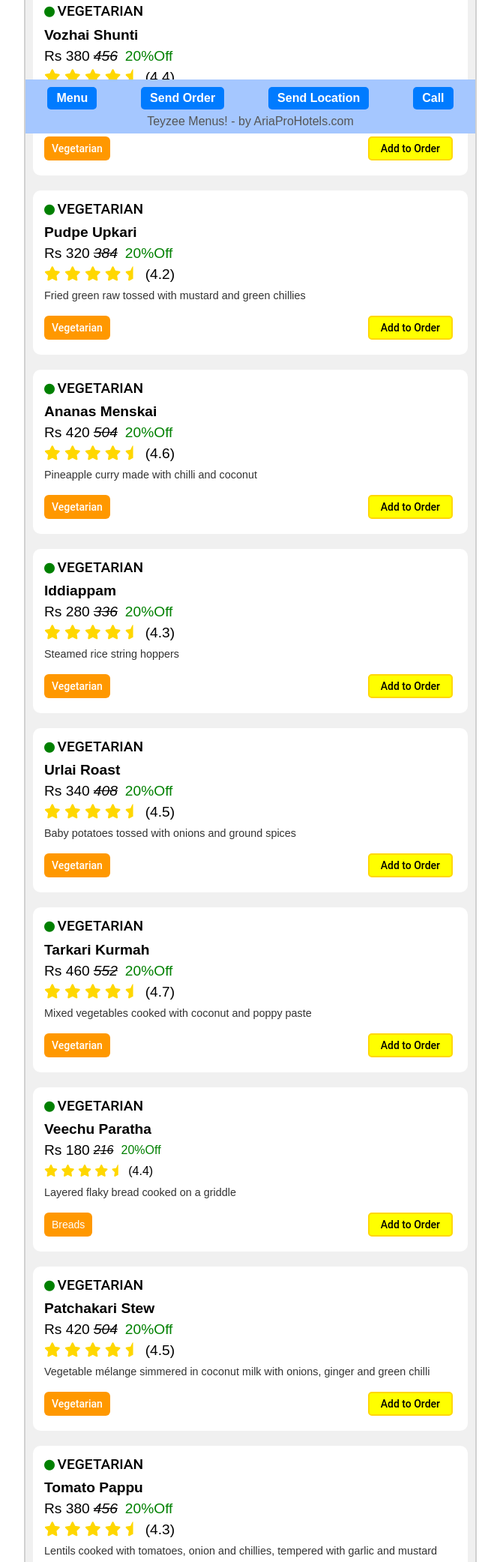
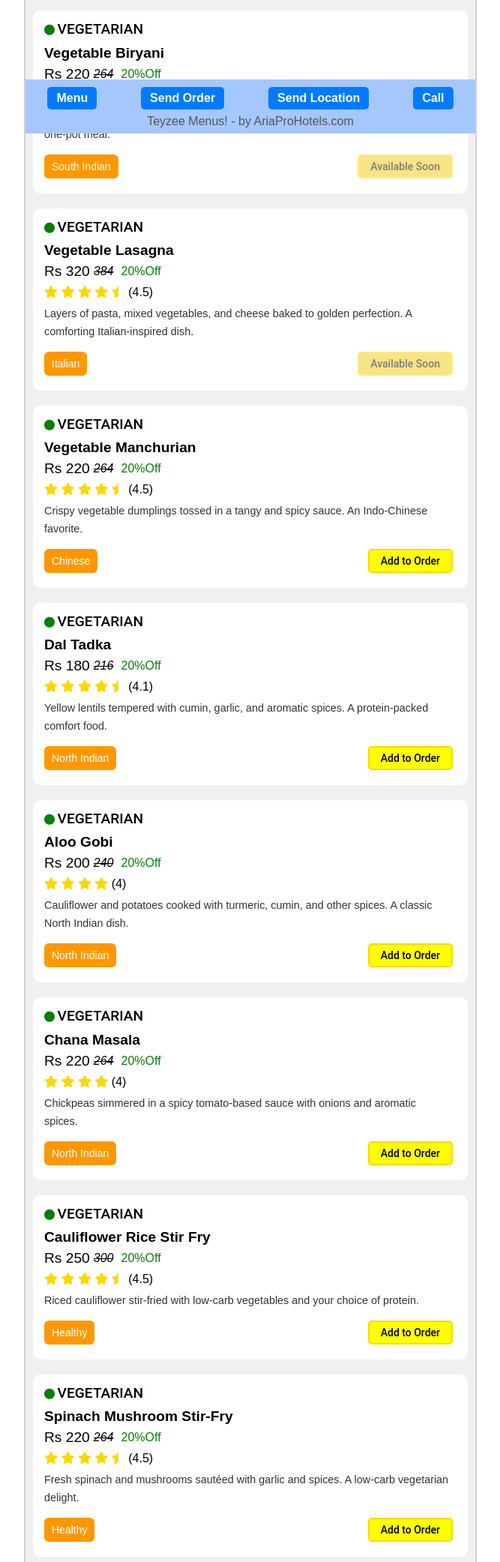
Before and after one commit to kalltrip/gold, a plain HTML site: page index.html in a window 1280 px wide. Shown: the part 622-2705 px from the top of the page at 75% size, without its empty margins (306-973 px from the left). Drawn offline with Linux system fonts and the light colour scheme.

Commit message:
Add files via upload

```diff
--- a/index.html
+++ b/index.html
@@ -258,7 +258,7 @@
     }
     function updateTheme() {
     const currentHour = new Date().getHours();
-    const isLightMode = currentHour >= 7 && currentHour < 14; // 7 AM to 7 PM
+    const isLightMode = currentHour >= 7 && currentHour < 19; // 7 AM to 7 PM
 
     document.body.classList.toggle("light-mode", isLightMode);
     document.body.classList.toggle("dark-mode", !isLightMode);
--- a/menu.js
+++ b/menu.js
@@ -52,7 +52,7 @@ function populateMenu(data, containerId) {
                     <p class="dish-description"
                         data-full="${fullDesc}"
                         data-short="${shortDesc}">
-                        ${window.innerWidth < 480 ? shortDesc + ' <span class="read-more" style="color: wheat; cursor: pointer;">Read More</span>' : fullDesc}
+                        ${window.innerWidth < 480 ? shortDesc + ' <span class="read-more" style="color: #31B404; cursor: pointer;">Read More</span>' : fullDesc}
                     </p>
                 </div>
             </div>
@@ -98,13 +98,13 @@ function handleReadMore() {
         let shortText = desc.getAttribute("data-short");
         let fullText = desc.getAttribute("data-full");
 
-        desc.innerHTML = shortText + ' <span class="read-more" style="color: wheat; cursor: pointer;">Read More</span>';
+        desc.innerHTML = shortText + ' <span class="read-more" style="color: #31B404; cursor: pointer;">Read More</span>';
 
         desc.addEventListener("click", function (event) {
             if (event.target.classList.contains("read-more")) {
-                desc.innerHTML = fullText + ' <span class="read-less" style="color: wheat; cursor: pointer;">Read Less</span>';
+                desc.innerHTML = fullText + ' <span class="read-less" style="color: #31B404; cursor: pointer;">Read Less</span>';
             } else if (event.target.classList.contains("read-less")) {
-                desc.innerHTML = shortText + ' <span class="read-more" style="color: wheat; cursor: pointer;">Read More</span>';
+                desc.innerHTML = shortText + ' <span class="read-more" style="color: #31B404; cursor: pointer;">Read More</span>';
             }
         });
     });
@@ -118,7 +118,7 @@ function handleResize() {
         if (window.innerWidth >= 480) {
             desc.innerHTML = fullText;
         } else {
-            desc.innerHTML = shortText + ' <span class="read-more" style="color: wheat; cursor: pointer;">Read More</span>';
+            desc.innerHTML = shortText + ' <span class="read-more" style="color: #31B404; cursor: pointer;">Read More</span>';
             handleReadMore();
         }
     });
--- a/styles.css
+++ b/styles.css
@@ -445,7 +445,7 @@ font-weight: bold;
 }
 
 .category-nav button:hover {
-    background-color: #fbe9ce;
+    background-color: #007bff;
     font-size: 1.0rem;
 }
 
@@ -491,7 +491,7 @@ font-weight: bold;
         position: sticky;
         top: 70px;
         /* Adjust to match .restaurant-info height */
-        background-color: #fff;
+        background-color:#ffffff;
         padding: 3px 0px;
         /* display: flex; */
     }
--- a/veg.json
+++ b/veg.json
@@ -1,324 +1,146 @@
 [
   {
-    "id": "101",
-    "name": "Dakshin Vishesha",
-    "serving": "Per serve",
-    "price": 450,
+    "id": "1001",
+    "name": "Paneer Tikka",
+    "serving": "Serves 2 adults",
+    "price": 250,
+    "orignal": "",
     "offer": "20%Off",
     "rating": 4.5,
-    "calories": 320,
-    "description": "Dry appalam of mini appai from Iyer's trolley, accompanied with array of chutneys & appalam basket",
-    "category": "Vegetarian",
+    "description": "Succulent cubes of paneer marinated in aromatic spices and grilled to perfection. A classic vegetarian delight.",
+    "category": "North Indian",
     "veg": true,
-    "startTime": 11,
+    "startTime": 12,
     "endTime": 23
   },
   {
-    "id": "102",
-    "name": "Vadai",
-    "serving": "Per serve",
-    "price": 350,
+    "id": "1002",
+    "name": "Palak Paneer",
+    "serving": "Serves 2 adults",
+    "price": 220,
     "offer": "20%Off",
-    "rating": 4.3,
-    "calories": 280,
-    "description": "Please ask your server for the special vadai of the day",
-    "category": "Vegetarian",
+    "rating": 4.7,
+    "description": "Creamy spinach curry with soft paneer cubes. A nutritious and flavorful North Indian favorite.",
+    "category": "North Indian",
     "veg": true,
-    "startTime": 11,
-    "endTime": 23
+    "startTime": 12,
+    "endTime": 19
   },
   {
-    "id": "103",
-    "name": "Vozhai Shunti",
-    "serving": "Per serve",
-    "price": 380,
-    "offer": "20%Off",
-    "rating": 4.4,
-    "calories": 350,
-    "description": "Deep fried corn Maasa dumpling accompanied with array of chutneys & appalam basket",
-    "category": "Vegetarian",
-    "veg": true,
-    "startTime": 11,
-    "endTime": 23
-  },
-  {
-    "id": "104",
-    "name": "Pudpe Upkari",
-    "serving": "Per serve",
-    "price": 320,
-    "offer": "20%Off",
-    "rating": 4.2,
-    "calories": 210,
-    "description": "Fried green raw tossed with mustard and green chillies",
-    "category": "Vegetarian",
-    "veg": true,
-    "startTime": 11,
-    "endTime": 23
-  },
-  {
-    "id": "105",
-    "name": "Ananas Menskai",
-    "serving": "Per serve",
-    "price": 420,
-    "offer": "20%Off",
-    "rating": 4.6,
-    "calories": 280,
-    "description": "Pineapple curry made with chilli and coconut",
-    "category": "Vegetarian",
-    "veg": true,
-    "startTime": 11,
-    "endTime": 23
-  },
-  {
-    "id": "106",
-    "name": "Iddiappam",
-    "serving": "Per serve",
-    "price": 280,
-    "offer": "20%Off",
-    "rating": 4.3,
-    "calories": 220,
-    "description": "Steamed rice string hoppers",
-    "category": "Vegetarian",
-    "veg": true,
-    "startTime": 11,
-    "endTime": 23
-  },
-  {
-    "id": "107",
-    "name": "Urlai Roast",
-    "serving": "Per serve",
-    "price": 340,
-    "offer": "20%Off",
-    "rating": 4.5,
-    "calories": 310,
-    "description": "Baby potatoes tossed with onions and ground spices",
-    "category": "Vegetarian",
-    "veg": true,
-    "startTime": 11,
-    "endTime": 23
-  },
-  {
-    "id": "108",
-    "name": "Tarkari Kurmah",
-    "serving": "Per serve",
-    "price": 460,
-    "offer": "20%Off",
-    "rating": 4.7,
-    "calories": 340,
-    "description": "Mixed vegetables cooked with coconut and poppy paste",
-    "category": "Vegetarian",
-    "veg": true,
-    "startTime": 11,
-    "endTime": 23
-  },
-  {
-    "id": "109",
-    "name": "Veechu Paratha",
-    "serving": "Per serve",
-    "price": 180,
-    "offer": "20%Off",
-    "rating": 4.4,
-    "calories": 320,
-    "description": "Layered flaky bread cooked on a griddle",
-    "category": "Breads",
-    "veg": true,
-    "startTime": 11,
-    "endTime": 23
-  },
-  {
-    "id": "110",
-    "name": "Patchakari Stew",
-    "serving": "Per serve",
-    "price": 420,
-    "offer": "20%Off",
-    "rating": 4.5,
-    "calories": 290,
-    "description": "Vegetable mélange simmered in coconut milk with onions, ginger and green chilli",
-    "category": "Vegetarian",
-    "veg": true,
-    "startTime": 11,
-    "endTime": 23
-  },
-  {
-    "id": "111",
-    "name": "Tomato Pappu",
-    "serving": "Per serve",
-    "price": 380,
-    "offer": "20%Off",
-    "rating": 4.3,
-    "calories": 260,
-    "description": "Lentils cooked with tomatoes, onion and chillies, tempered with garlic and mustard",
-    "category": "Vegetarian",
-    "veg": true,
-    "startTime": 11,
-    "endTime": 23
-  },
-  {
-    "id": "112",
-    "name": "Appam",
-    "serving": "Per serve",
-    "price": 160,
-    "offer": "20%Off",
-    "rating": 4.6,
-    "calories": 180,
-    "description": "A delicious soft centred, lace edged rice pancake",
-    "category": "Breads",
-    "veg": true,
-    "startTime": 11,
-    "endTime": 23
-  },
-  {
-    "id": "113",
-    "name": "Birinji Served with Patchadi",
-    "serving": "Per serve",
-    "price": 480,
-    "offer": "20%Off",
-    "rating": 4.7,
-    "calories": 450,
-    "description": "Mixed vegetable cooked with rice and whole spices",
-    "category": "Rice",
-    "veg": true,
-    "startTime": 11,
-    "endTime": 23
-  },
-  {
-    "id": "114",
-    "name": "Bisi Bela Bath",
-    "serving": "Per serve",
-    "price": 420,
-    "offer": "20%Off",
-    "rating": 4.6,
-    "calories": 380,
-    "description": "Rice and lentils cooked with vegetables and a mixture of ground spices",
-    "category": "Rice",
-    "veg": true,
-    "startTime": 11,
-    "endTime": 23
-  },
-  {
-    "id": "115",
-    "name": "Sambar",
-    "serving": "Per serve",
-    "price": 180,
-    "offer": "20%Off",
-    "rating": 4.5,
-    "calories": 150,
-    "description": "Spiced yellow lentil preparation",
-    "category": "Accompaniments",
-    "veg": true,
-    "startTime": 11,
-    "endTime": 23
-  },
-  {
-    "id": "116",
-    "name": "Rasam",
-    "serving": "Per serve",
-    "price": 160,
-    "offer": "20%Off",
-    "rating": 4.4,
-    "calories": 90,
-    "description": "Essence of tomato, tamarind and lentils with freshly ground spices",
-    "category": "Accompaniments",
-    "veg": true,
-    "startTime": 11,
-    "endTime": 23
-  },
-  {
-    "id": "117",
-    "name": "Curd",
-    "serving": "Per serve",
-    "price": 80,
-    "offer": "20%Off",
-    "rating": 4.2,
-    "calories": 120,
-    "description": "Fresh yogurt",
-    "category": "Accompaniments",
-    "veg": true,
-    "startTime": 11,
-    "endTime": 23
-  },
-  {
-    "id": "118",
-    "name": "Steamed Rice",
-    "serving": "Per serve",
-    "price": 150,
-    "offer": "20%Off",
-    "rating": 4.3,
-    "calories": 220,
-    "description": "Plain steamed rice",
-    "category": "Rice",
-    "veg": true,
-    "startTime": 11,
-    "endTime": 23
-  },
-  {
-    "id": "119",
-    "name": "Bagala Bhath",
-    "serving": "Per serve",
+    "id": "1003",
+    "name": "Vegetable Biryani",
+    "serving": "Serves 2 adults",
     "price": 220,
     "offer": "20%Off",
     "rating": 4.4,
-    "calories": 280,
-    "description": "Curd and rice tempered with mustard, red chillies and curry leaves",
-    "category": "Rice",
+    "description": "Fragrant basmati rice cooked with mixed vegetables and aromatic spices. A festive one-pot meal.",
+    "category": "South Indian",
     "veg": true,
-    "startTime": 11,
-    "endTime": 23
+    "startTime": 17,
+    "endTime": 24
   },
   {
-    "id": "120",
-    "name": "Kadal Patchee",
-    "serving": "Per serve",
+    "id": "1004",
+    "name": "Vegetable Lasagna",
+    "serving": "Serves 2 adults",
     "price": 320,
     "offer": "20%Off",
-    "rating": 4.8,
-    "calories": 380,
-    "description": "A frozen speciality of milk, khoya and pistachios",
-    "category": "Desserts",
+    "rating": 4.5,
+    "description": "Layers of pasta, mixed vegetables, and cheese baked to golden perfection. A comforting Italian-inspired dish.",
+    "category": "Italian",
     "veg": true,
-    "startTime": 11,
-    "endTime": 23
+    "startTime": 17,
+    "endTime": 24
   },
   {
-    "id": "121",
-    "name": "Badam Halwa",
-    "serving": "Per serve",
-    "price": 350,
+    "id": "1005",
+    "name": "Vegetable Manchurian",
+    "serving": "Serves 2 adults",
+    "price": 220,
     "offer": "20%Off",
-    "rating": 4.7,
-    "calories": 420,
-    "description": "A timeless perfection made from almond paste, clarified butter and sugar",
-    "category": "Desserts",
+    "rating": 4.5,
+    "description": "Crispy vegetable dumplings tossed in a tangy and spicy sauce. An Indo-Chinese favorite.",
+    "category": "Chinese",
     "veg": true,
-    "startTime": 11,
-    "endTime": 23
+    "startTime": 12,
+    "endTime": 19
   },
   {
-    "id": "122",
-    "name": "Elaneer Payasam",
-    "serving": "Per serve",
-    "price": 280,
+    "id": "1006",
+    "name": "Dal Tadka",
+    "serving": "Serves 2 adults",
+    "price": 180,
     "offer": "20%Off",
-    "rating": 4.6,
-    "calories": 340,
-    "description": "Tender coconut kernels in coconut milk, flavoured with cardamom",
-    "category": "Desserts",
+    "rating": 4.1,
+    "description": "Yellow lentils tempered with cumin, garlic, and aromatic spices. A protein-packed comfort food.",
+    "category": "North Indian",
     "veg": true,
-    "startTime": 11,
-    "endTime": 23
+    "startTime": 7,
+    "endTime": 15
   },
   {
-    "id": "123",
-    "name": "Dakshin Kafi",
-    "serving": "Per cup",
-    "price": 180,
+    "id": "1007",
+    "name": "Aloo Gobi",
+    "serving": "Serves 2 adults",
+    "price": 200,
     "offer": "20%Off",
-    "rating": 4.7,
-    "calories": 120,
-    "description": "Dakshin's signature South Indian filter coffee",
-    "category": "Beverages",
+    "rating": 4.0,
+    "description": "Cauliflower and potatoes cooked with turmeric, cumin, and other spices. A classic North Indian dish.",
+    "category": "North Indian",
     "veg": true,
-    "startTime": 11,
-    "endTime": 23
+    "startTime": 7,
+    "endTime": 15
+  },
+  {
+    "id": "1008",
+    "name": "Chana Masala",
+    "serving": "Serves 2 adults",
+    "price": 220,
+    "offer": "20%Off",
+    "rating": 4.0,
+    "description": "Chickpeas simmered in a spicy tomato-based sauce with onions and aromatic spices.",
+    "category": "North Indian",
+    "veg": true,
+    "startTime": 7,
+    "endTime": 15
+  },
+  {
+    "id": "1009",
+    "name": "Cauliflower Rice Stir Fry",
+    "serving": "Serves 2 adults",
+    "price": 250,
+    "offer": "20%Off",
+    "rating": 4.5,
+    "description": "Riced cauliflower stir-fried with low-carb vegetables and your choice of protein.",
+    "category": "Healthy",
+    "veg": true,
+    "startTime": 7,
+    "endTime": 15
+  },
+  {
+    "id": "1010",
+    "name": "Spinach Mushroom Stir-Fry",
+    "serving": "Serves 2 adults",
+    "price": 220,
+    "offer": "20%Off",
+    "rating": 4.5,
+    "description": "Fresh spinach and mushrooms sautéed with garlic and spices. A low-carb vegetarian delight.",
+    "category": "Healthy",
+    "veg": true,
+    "startTime": 7,
+    "endTime": 15
+  },
+  {
+    "id": "1011",
+    "name": "Paneer Tikka (No Marinade)",
+    "serving": "Serves 2 adults",
+    "price": 270,
+    "offer": "20%Off",
+    "rating": 4.5,
+    "description": "Grilled paneer cubes seasoned with keto-friendly spices. A protein-rich vegetarian option.",
+    "category": "Healthy",
+    "veg": true,
+    "startTime": 7,
+    "endTime": 15
   }
 ]
```
